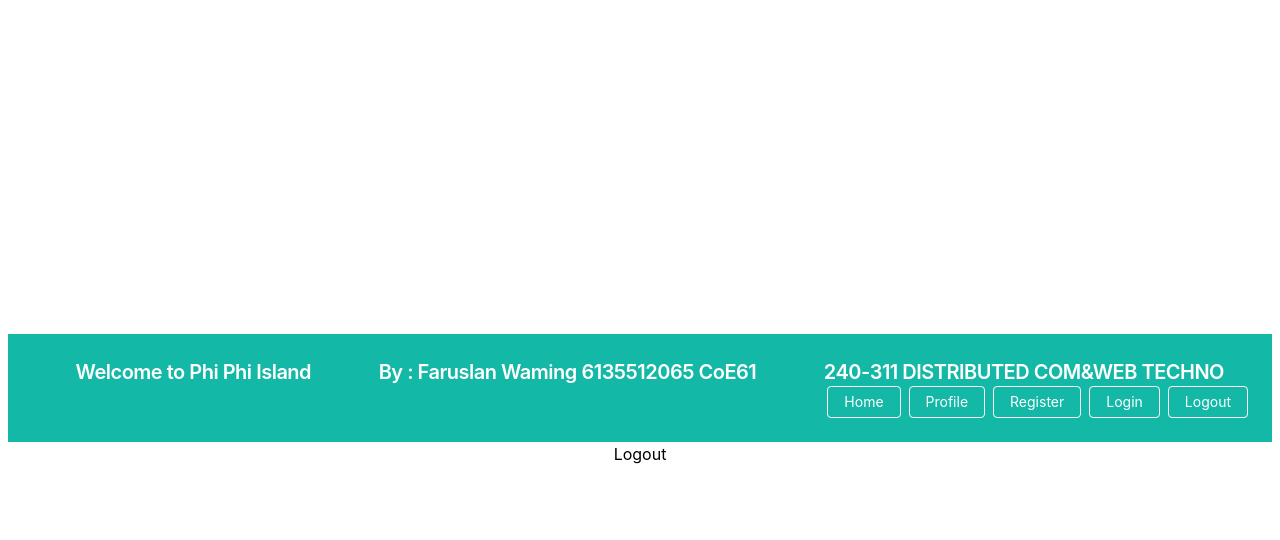
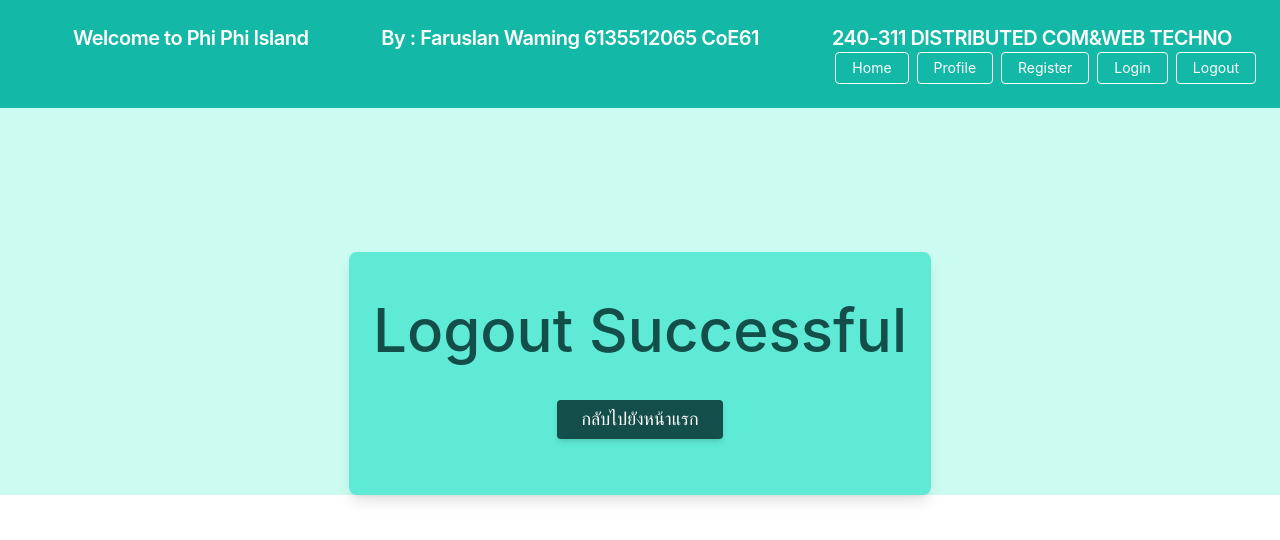
Before and after one commit to 6135512065/Javascript-Web-Assignment-240-311-DCW-2-2564, a Next.js app in the folder frontend/: page /logout in a window 1280 px wide. Shown: the top 540 px of the page. Built offline with nearby package versions, Linux system fonts and the light colour scheme; no server answers.

Commit message:
commit6 (Edit LogoutPage)

```diff
--- a/frontend/pages/logout.js
+++ b/frontend/pages/logout.js
@@ -1,8 +1,5 @@
-import Head from 'next/head'
-import Layout from '../components/layout'
 import Navbar from '../components/navbar'
 import { useEffect, useState } from 'react'
-import styles from '../styles/Home.module.css'
 import axios from 'axios'
 import config from '../config/config'
 
@@ -21,17 +18,23 @@ export default function Logout({ token }) {
     }
 
     return (
-        <Layout>
-            <Head>
-                <title>User profile</title>
-            </Head>
-            <div className={styles.container}>
-                <Navbar />
-                <h1>Logout</h1>
-                <div>
-                    <h2> {status}  </h2>
+        <body class="bg-teal-100">
+            <Navbar />
+            <br></br><br></br><br></br><br></br><br></br><br></br>
+            <div class="flex justify-center">
+                <div class="rounded-lg shadow-lg bg-teal-300">
+                    <div class="p-6">
+                        <br></br>
+                        <h5 class="text-center text-teal-900 text-6xl font-medium mb-2">Logout Successful</h5>
+                        <div class="flex items-stretch justify-center px-6 py-8">
+                            <br></br>
+                            <button type="button" class=" inline-block px-6 py-2 bg-teal-900 text-white font-medium text-lg leading-tight uppercase rounded shadow-md hover:bg-teal-900 hover:shadow-lg focus:bg-teal-900 focus:shadow-lg focus:outline-none focus:ring-0 active:bg-teal-500 active:shadow-lg transition duration-150 ease-in-out">
+                                {<a href='/'>กลับไปยังหน้าแรก</a>}
+                            </button>
+                        </div>
+                    </div>
                 </div>
             </div>
-        </Layout>
+        </body>
     )
 }
```
